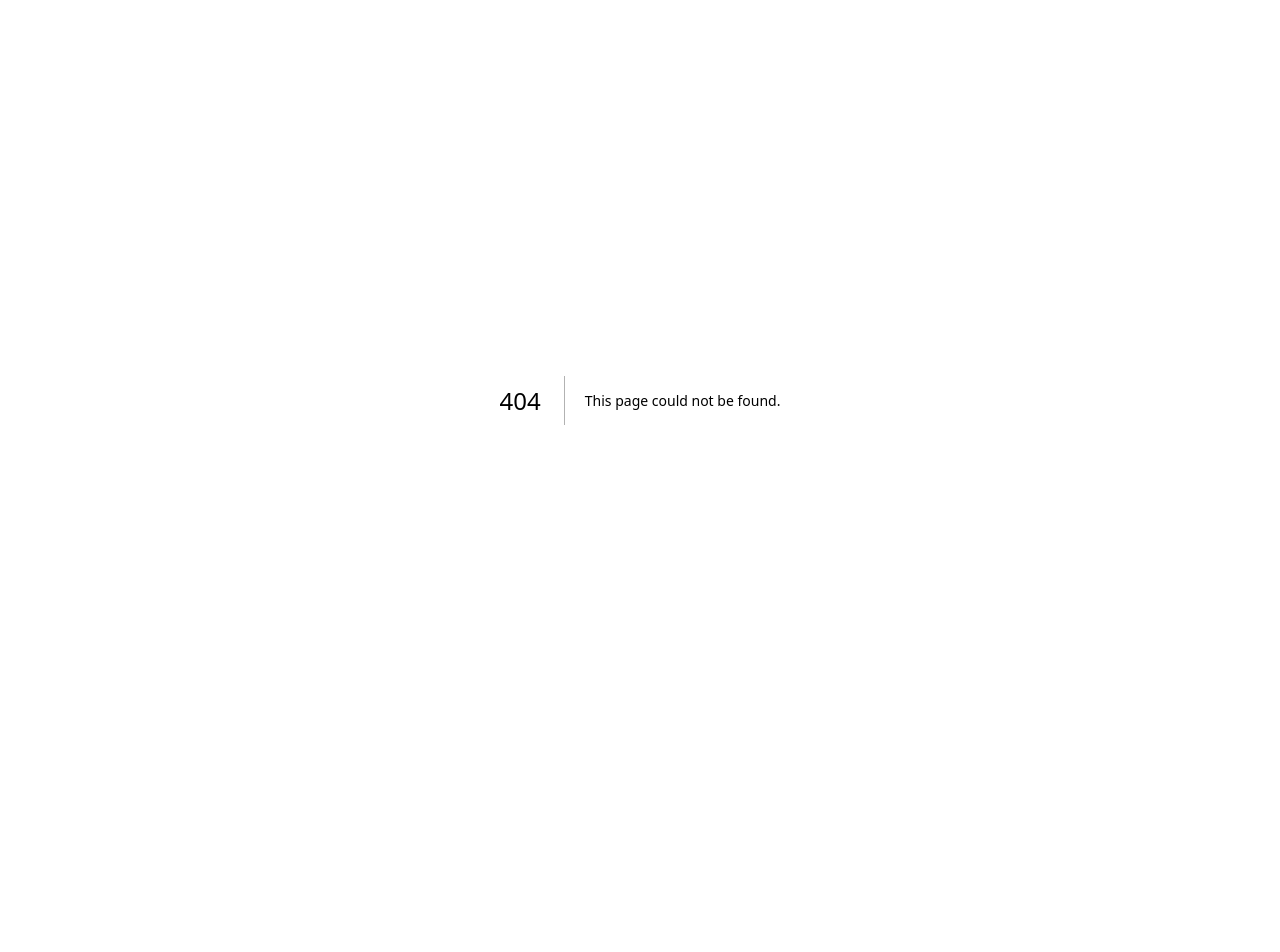
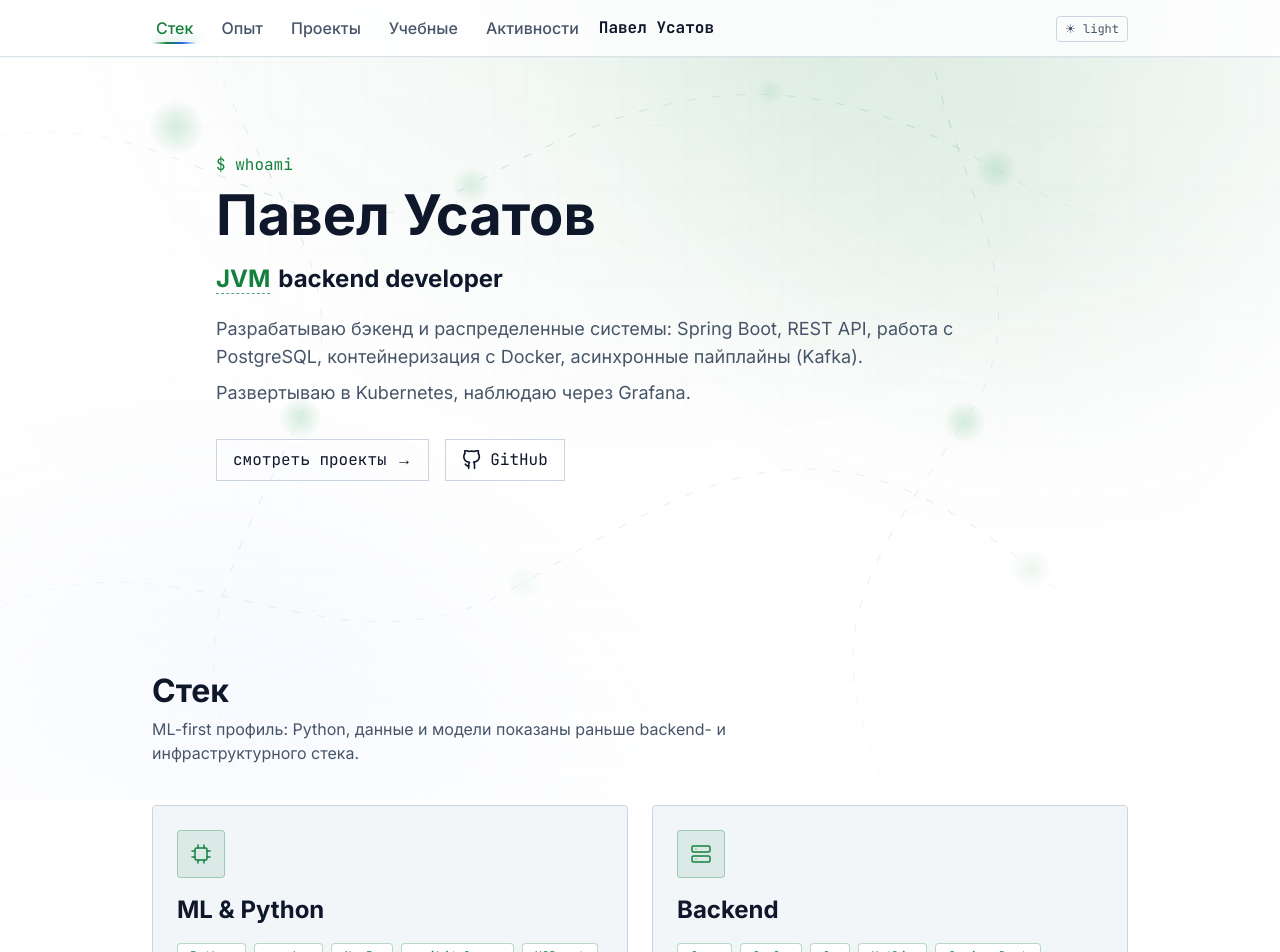
Before and after one commit to UsatovAI/portfolio-site, a Next.js app: page /ml in a window 1280 px wide. Before the commit this address had no page. Shown: the top 952 px of the page. Before the commit the page ends 800 px from the top, so only its background shows below. Built offline with nearby package versions, Linux system fonts and the light colour scheme.

Commit message:
AGENT-64 complete route tags and text formatting

```diff
--- /dev/null
+++ b/app/backend/page.tsx
@@ -0,0 +1,13 @@
+import type { Metadata } from "next";
+import { PortfolioPage } from "@/components/PortfolioPage";
+
+export const metadata: Metadata = {
+  title: "Павел Усатов — backend-разработчик",
+  description:
+    "Backend-ориентированное портфолио Павла Усатова: Java, Scala, Go, REST API, Kafka, PostgreSQL и Kubernetes.",
+  alternates: { canonical: "/backend" },
+};
+
+export default function BackendPortfolio() {
+  return <PortfolioPage variant="backend" />;
+}
--- a/app/globals.css
+++ b/app/globals.css
@@ -170,13 +170,6 @@
     transform 420ms cubic-bezier(0.22, 1, 0.36, 1),
     width 420ms cubic-bezier(0.22, 1, 0.36, 1),
     opacity 160ms ease;
-}
-
-.terminal-cursor {
-  display: inline-block;
-  margin-left: 0.16em;
-  color: rgb(var(--color-terminal-bright));
-  animation: cursor-blink 1.1s steps(1, end) infinite;
 }
 
 .selection-card {
@@ -412,12 +405,6 @@
   }
 }
 
-@keyframes cursor-blink {
-  50% {
-    opacity: 0;
-  }
-}
-
 @media (max-width: 640px) {
   .site-backdrop__grid {
     background-size: 44px 44px, 44px 44px, 176px 176px, 176px 176px;
@@ -457,9 +444,6 @@
     animation: none !important;
   }
 
-  .terminal-cursor {
-    opacity: 1;
-  }
 }
 
 .skip-link {
--- /dev/null
+++ b/app/ml/page.tsx
@@ -0,0 +1,13 @@
+import type { Metadata } from "next";
+import { PortfolioPage } from "@/components/PortfolioPage";
+
+export const metadata: Metadata = {
+  title: "Павел Усатов — ML и backend-разработчик",
+  description:
+    "ML-ориентированное портфолио Павла Усатова: Python, pandas, scikit-learn, XGBoost, временные ряды и backend-интеграции.",
+  alternates: { canonical: "/ml" },
+};
+
+export default function MlPortfolio() {
+  return <PortfolioPage variant="ml" />;
+}
--- a/components/footer/Footer.tsx
+++ b/components/footer/Footer.tsx
@@ -44,9 +44,10 @@ export function Footer() {
                   href="https://github.com/UsatovPavel"
                   target="_blank"
                   rel="noopener noreferrer"
-                  className="border-b border-border text-accent transition-colors hover:border-terminal focus-visible:outline focus-visible:outline-2 focus-visible:outline-terminal focus-visible:outline-offset-2"
+                  className="inline-flex items-center gap-2 border-b border-border text-accent transition-colors hover:border-terminal focus-visible:outline focus-visible:outline-2 focus-visible:outline-terminal focus-visible:outline-offset-2"
                 >
-                  github.com/UsatovPavel ↗
+                  <GitHubIcon className="h-4 w-4" />
+                  GitHub
                 </a>
               </li>
             </ul>
@@ -60,3 +61,4 @@ export function Footer() {
     </footer>
   );
 }
+import { GitHubIcon } from "@/components/ui/GitHubIcon";
--- a/components/sections/Hero.tsx
+++ b/components/sections/Hero.tsx
@@ -1,9 +1,11 @@
+import { GitHubIcon } from "@/components/ui/GitHubIcon";
+
 export function Hero() {
   return (
     <section id="home" aria-labelledby="hero-heading" className="scroll-mt-16 py-16 sm:py-24">
       <div className="mx-auto max-w-4xl px-4 sm:px-6">
         <p className="font-mono text-body text-terminal">
-          <span aria-hidden="true">$</span> whoami<span className="terminal-cursor" aria-hidden="true">_</span>
+          <span aria-hidden="true">$</span> whoami
         </p>
         <h1 id="hero-heading" className="mt-2 text-h1 text-text-primary">
           Павел Усатов
@@ -40,9 +42,10 @@ export function Hero() {
             href="https://github.com/UsatovPavel"
             target="_blank"
             rel="noopener noreferrer"
-            className="border border-border px-4 py-2 text-text-primary transition-colors hover:border-terminal focus-visible:outline focus-visible:outline-2 focus-visible:outline-terminal focus-visible:outline-offset-2"
+            className="inline-flex items-center gap-2 border border-border px-4 py-2 text-text-primary transition-colors hover:border-terminal focus-visible:outline focus-visible:outline-2 focus-visible:outline-terminal focus-visible:outline-offset-2"
           >
-            github.com/UsatovPavel ↗
+            <GitHubIcon />
+            GitHub
           </a>
         </div>
       </div>
--- a/components/sections/Projects.tsx
+++ b/components/sections/Projects.tsx
@@ -3,7 +3,7 @@ import type { PortfolioVariant } from "@/content/portfolio-variant";
 import { ProjectEntry } from "@/components/ui/ProjectEntry";
 
 export function Projects({ variant }: { variant: PortfolioVariant }) {
-  const renderedProjects = projects.map((project) => {
+  const shapedProjects = projects.map((project) => {
     if (variant !== "jvm") return project;
 
     if (project.slug === "scanovich-webui") {
@@ -24,6 +24,17 @@ export function Projects({ variant }: { variant: PortfolioVariant }) {
 
     return project;
   });
+
+  const projectPriority: Partial<Record<PortfolioVariant, string[]>> = {
+    backend: ["prassign", "timetamer", "scanovich-webui", "voevoda", "population-forecast"],
+    ml: ["population-forecast", "scanovich-webui", "timetamer", "prassign", "voevoda"],
+  };
+  const renderedProjects = projectPriority[variant]
+    ? [...shapedProjects].sort(
+        (a, b) =>
+          projectPriority[variant]!.indexOf(a.slug) - projectPriority[variant]!.indexOf(b.slug)
+      )
+    : shapedProjects;
 
   return (
     <section
--- a/components/sections/Stack.tsx
+++ b/components/sections/Stack.tsx
@@ -15,7 +15,7 @@ const JVM_ML_ITEMS = new Set([
 ]);
 
 export function Stack({ variant }: { variant: PortfolioVariant }) {
-  const categories =
+  const shapedCategories =
     variant === "jvm"
       ? stackCategories.map((category) => ({
           ...category,
@@ -26,17 +26,31 @@ export function Stack({ variant }: { variant: PortfolioVariant }) {
         }))
       : stackCategories;
 
+  const categoryPriority: Record<PortfolioVariant, string[]> = {
+    default: ["backend", "ml-python", "infrastructure", "tools"],
+    jvm: ["backend", "infrastructure", "tools", "ml-python"],
+    backend: ["backend", "infrastructure", "tools", "ml-python"],
+    ml: ["ml-python", "backend", "infrastructure", "tools"],
+  };
+  const categories = [...shapedCategories].sort(
+    (a, b) => categoryPriority[variant].indexOf(a.slug) - categoryPriority[variant].indexOf(b.slug)
+  );
+
+  const descriptions: Partial<Record<PortfolioVariant, string>> = {
+    jvm: "JVM-first профиль: Java, Scala и Kotlin в центре; Go и C++ оставлены как дополнительный опыт.",
+    backend: "Backend-first профиль: языки, API, базы данных и инфраструктура показаны раньше ML-инструментов.",
+    ml: "ML-first профиль: Python, данные и модели показаны раньше backend- и инфраструктурного стека.",
+  };
+
   return (
     <section id="stack" aria-labelledby="stack-heading" className="scroll-mt-16 py-16 sm:py-24">
       <div className="mx-auto max-w-5xl px-4 sm:px-6">
         <h2 id="stack-heading" className="text-h2 text-text-primary">
           Стек
         </h2>
-        <p className="mt-2 max-w-2xl text-body text-text-secondary">
-          {variant === "jvm"
-            ? "JVM-first профиль: Java, Scala и Kotlin в центре; Go и C++ оставлены как дополнительный опыт."
-            : "Сгруппировано по направлению, а не единым облаком тегов. Go входит в Backend, а не выделен отдельно."}
-        </p>
+        {descriptions[variant] ? (
+          <p className="mt-2 max-w-2xl text-body text-text-secondary">{descriptions[variant]}</p>
+        ) : null}
 
         <div className="mt-10 grid grid-cols-1 gap-6 sm:grid-cols-2">
           {categories.map((category) => (
--- /dev/null
+++ b/components/ui/GitHubIcon.tsx
@@ -0,0 +1,17 @@
+export function GitHubIcon({ className = "h-5 w-5" }: { className?: string }) {
+  return (
+    <svg
+      aria-hidden="true"
+      viewBox="0 0 24 24"
+      fill="none"
+      stroke="currentColor"
+      strokeWidth="2"
+      strokeLinecap="round"
+      strokeLinejoin="round"
+      className={className}
+    >
+      <path d="M15 22v-4a4.8 4.8 0 0 0-1-3.5c3.3-.4 6.8-1.6 6.8-7A5.4 5.4 0 0 0 19.4 4 5 5 0 0 0 19.3.5S18.2.1 15 1.8a13.4 13.4 0 0 0-7 0C4.8.1 3.7.5 3.7.5A5 5 0 0 0 3.6 4a5.4 5.4 0 0 0-1.4 3.7c0 5.4 3.5 6.6 6.8 7A4.8 4.8 0 0 0 8 18v4" />
+      <path d="M8 19c-3 .9-3-1.5-4-2" />
+    </svg>
+  );
+}
--- a/content/portfolio-variant.ts
+++ b/content/portfolio-variant.ts
@@ -1,3 +1,3 @@
-export type PortfolioVariant = "default" | "jvm";
+export type PortfolioVariant = "default" | "jvm" | "backend" | "ml";
 
 export const JVM_SECONDARY_TECH = new Set(["Go", "C++"]);
```
Also changed, not shown: 1 other file (tests, documents, lock files or other folders).
